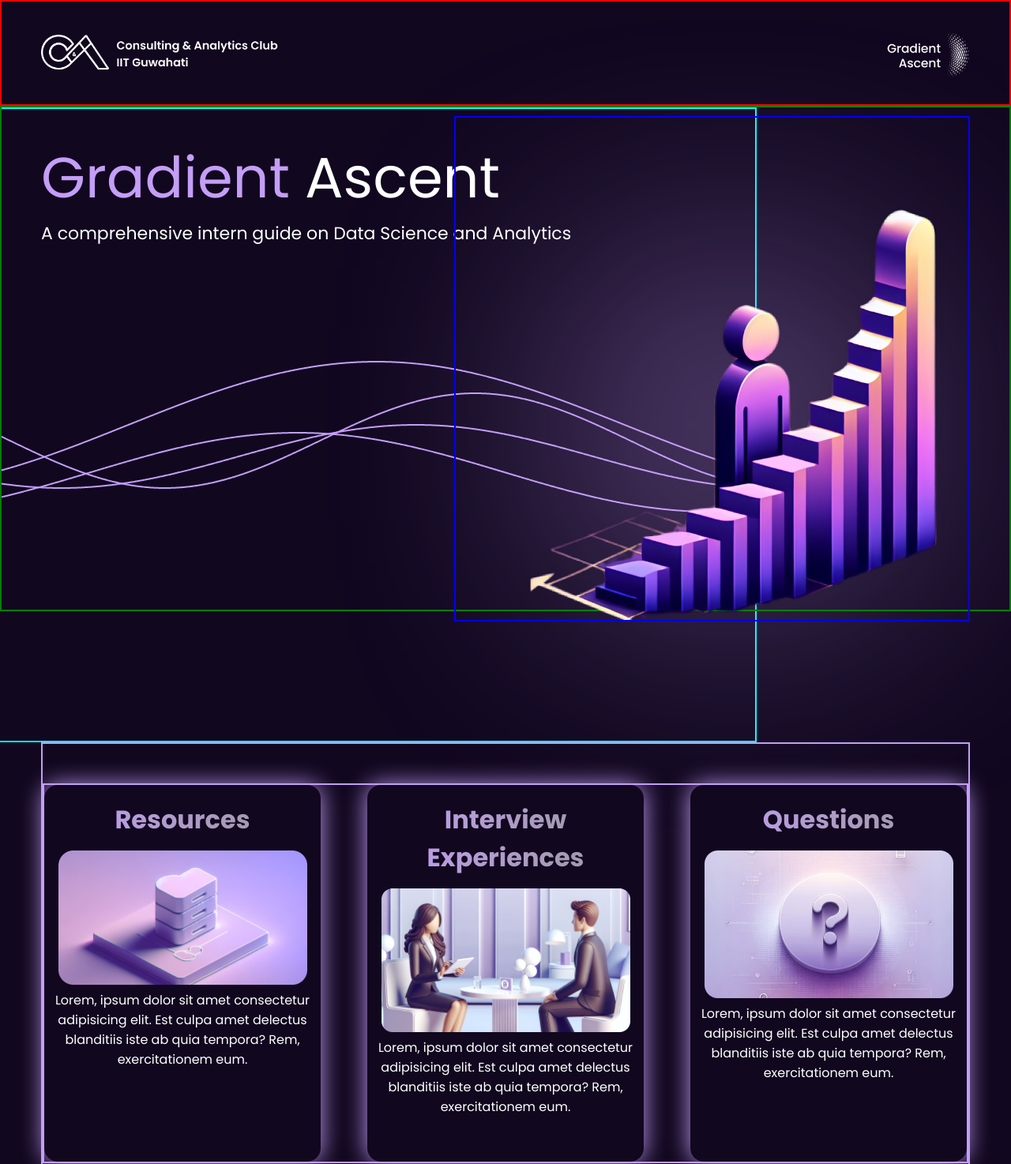
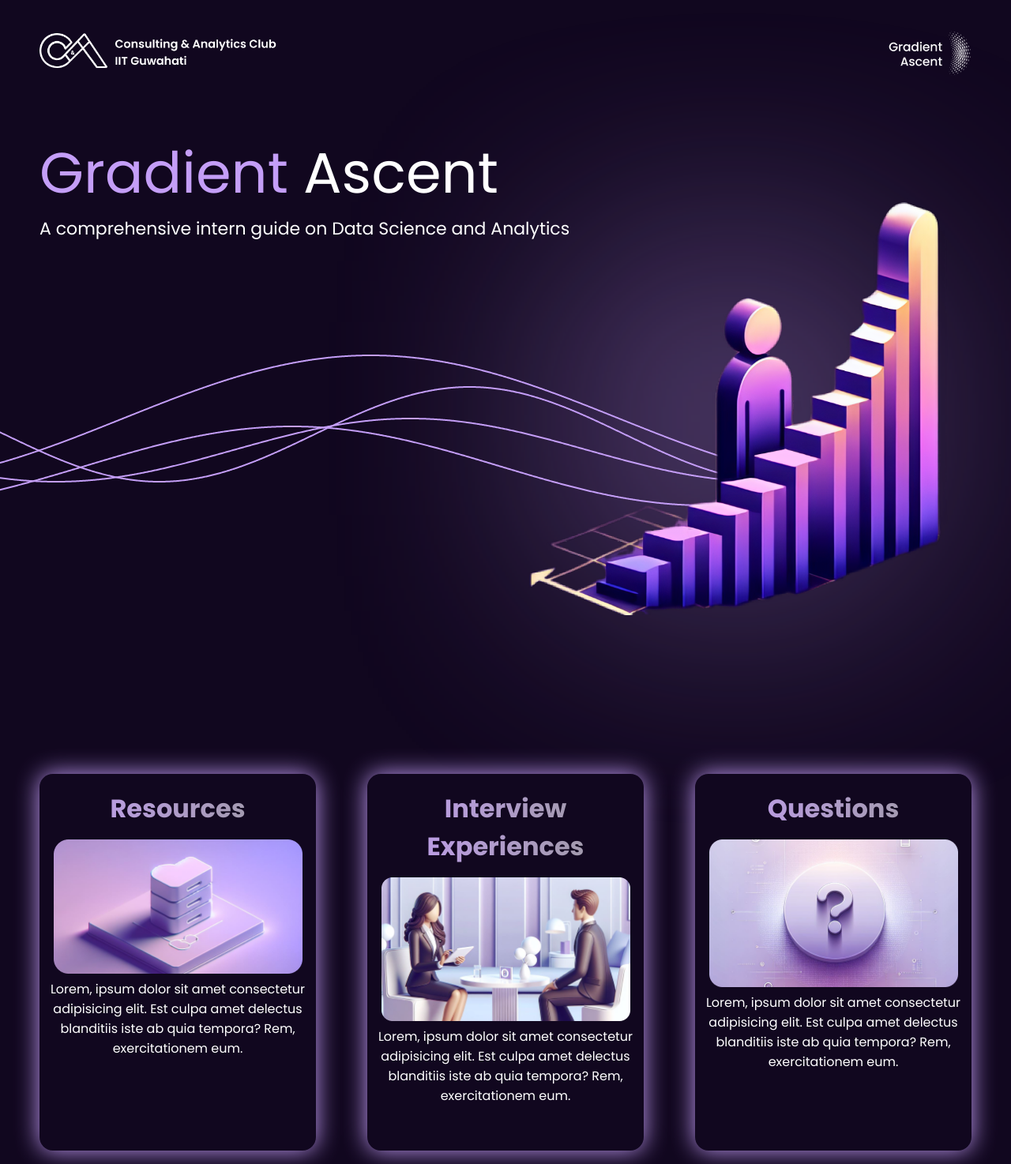
Before and after one commit to musk1n/GA, a plain HTML site: page index.html in a window 1280 px wide. Shown: the top 1474 px of the page at 79% size. Drawn offline with nearby package versions, Linux system fonts and the light colour scheme.

Commit message:
laptop view sorted

```diff
--- a/hero.css
+++ b/hero.css
@@ -82,5 +82,5 @@ canvas {
     padding-right: 38%;
     z-index: -1100;
     width: 100%;
-    border: 2px solid aqua
+    /*border: 2px solid aqua*/
 }
--- a/styles.css
+++ b/styles.css
@@ -14,7 +14,7 @@ body {
 
 main {
     padding: 0 50px;
-    border: 2px solid green
+    /*border: 2px solid green*/
 }
 
 .main-title span {
@@ -31,7 +31,7 @@ main {
 }
 
 header .container {
-    border: 2px solid red;
+    /*border: 2px solid red;*/
     padding: 30px 50px;
     display: flex;
     align-items: center;
@@ -61,10 +61,10 @@ main {
     justify-content: space-between;
     max-width: 1200px;
     margin-bottom: 10%;
-    border: 2px solid #C49EF7
+    /*border: 2px solid #C49EF7*/
 }
 .card-container{
-    border: 2px solid #C49EF7
+    /*border: 2px solid #C49EF7*/
 }
 .card {
     text-align: center;
@@ -114,7 +114,7 @@ main {
     text-align: center;
     align-items: center;
     justify-content: center;
-    border: 2px solid pink
+    /*border: 2px solid pink*/
 }
 .footer .container{
     width: 100%;
@@ -146,7 +146,7 @@ main {
 .hero-img {
     z-index: 500;
     height: 80vh;
-    border: 2px solid blue
+    /*border: 2px solid blue*/
 }
 .hero-img {
     position: absolute;
```
